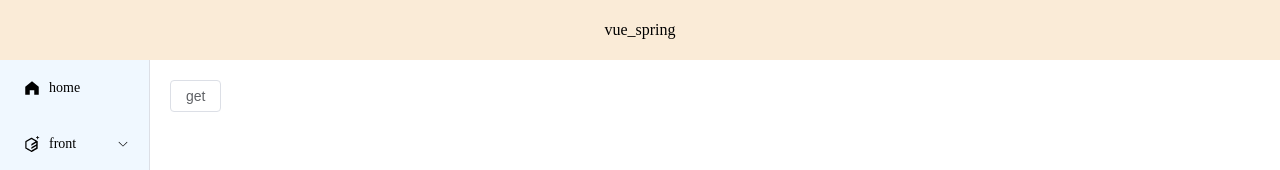
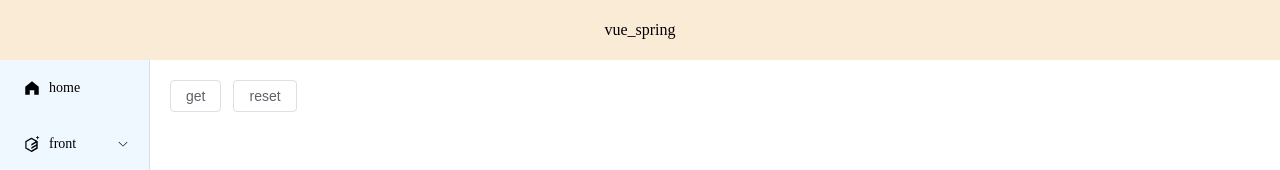
Before and after one commit to MadLogarithm/vue_spring, a Vue app: page /basicGet in a window 1280 px wide. Shown: the top 170 px of the page. Built offline with nearby package versions, Linux system fonts and the light colour scheme.

Commit message:
feat(): add reset function

```diff
--- a/src/components/BasicGet.vue
+++ b/src/components/BasicGet.vue
@@ -18,6 +18,9 @@ export default {
             this.responseMessage = error;
             console.error('Error fetching hello:', error);
           });
+    },
+    resetHello() {
+      this.responseMessage = null;
     }
   }
 }
@@ -25,6 +28,7 @@ export default {
 
 <template>
   <el-button @click="getHello">get</el-button>
+  <el-button @click="resetHello">reset</el-button>
   <p>{{responseMessage}}</p>
 </template>
 
```
